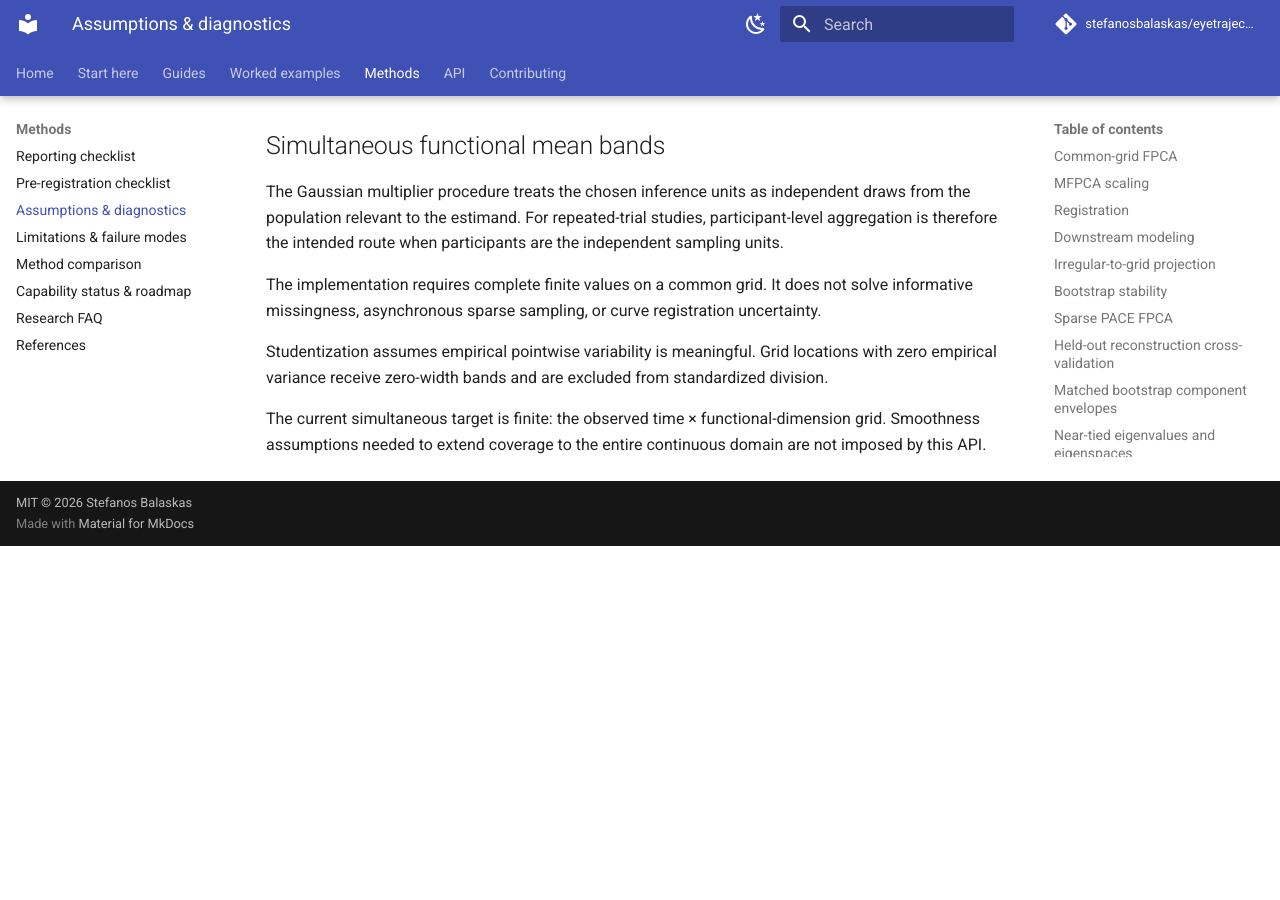
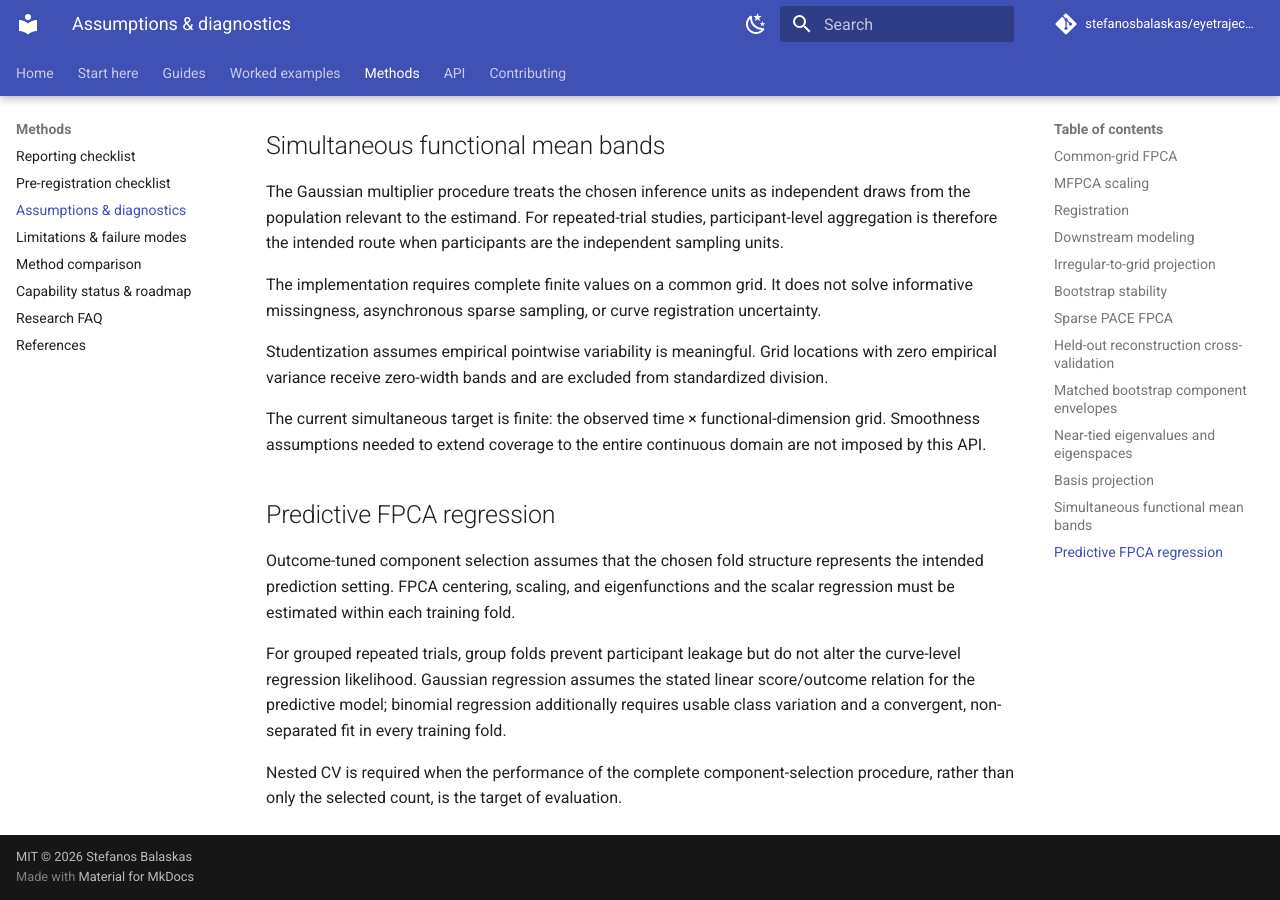
Before and after one commit to stefanosbalaskas/eyetrajectoriespy, an MkDocs documentation site: the page built from docs/methods/assumptions.md, in a window 1280 px wide and 900 px high, scrolled down 2337 px. Built offline with MkDocs 1.6.1 and Material for MkDocs 9.7.7, drawn with Linux system fonts in a browser that asks for light colours; comment, search, counter and statistics services are not loaded; before the commit the page ends 2883 px from its top, so only the background shows below that.

Commit message:
Add predictive FPCA assumptions

```diff
--- a/docs/methods/assumptions.md
+++ b/docs/methods/assumptions.md
@@ -67,3 +67,12 @@ The implementation requires complete finite values on a common grid. It does not
 Studentization assumes empirical pointwise variability is meaningful. Grid locations with zero empirical variance receive zero-width bands and are excluded from standardized division.
 
 The current simultaneous target is finite: the observed time × functional-dimension grid. Smoothness assumptions needed to extend coverage to the entire continuous domain are not imposed by this API.
+
+
+## Predictive FPCA regression
+
+Outcome-tuned component selection assumes that the chosen fold structure represents the intended prediction setting. FPCA centering, scaling, and eigenfunctions and the scalar regression must be estimated within each training fold.
+
+For grouped repeated trials, group folds prevent participant leakage but do not alter the curve-level regression likelihood. Gaussian regression assumes the stated linear score/outcome relation for the predictive model; binomial regression additionally requires usable class variation and a convergent, non-separated fit in every training fold.
+
+Nested CV is required when the performance of the complete component-selection procedure, rather than only the selected count, is the target of evaluation.
```
